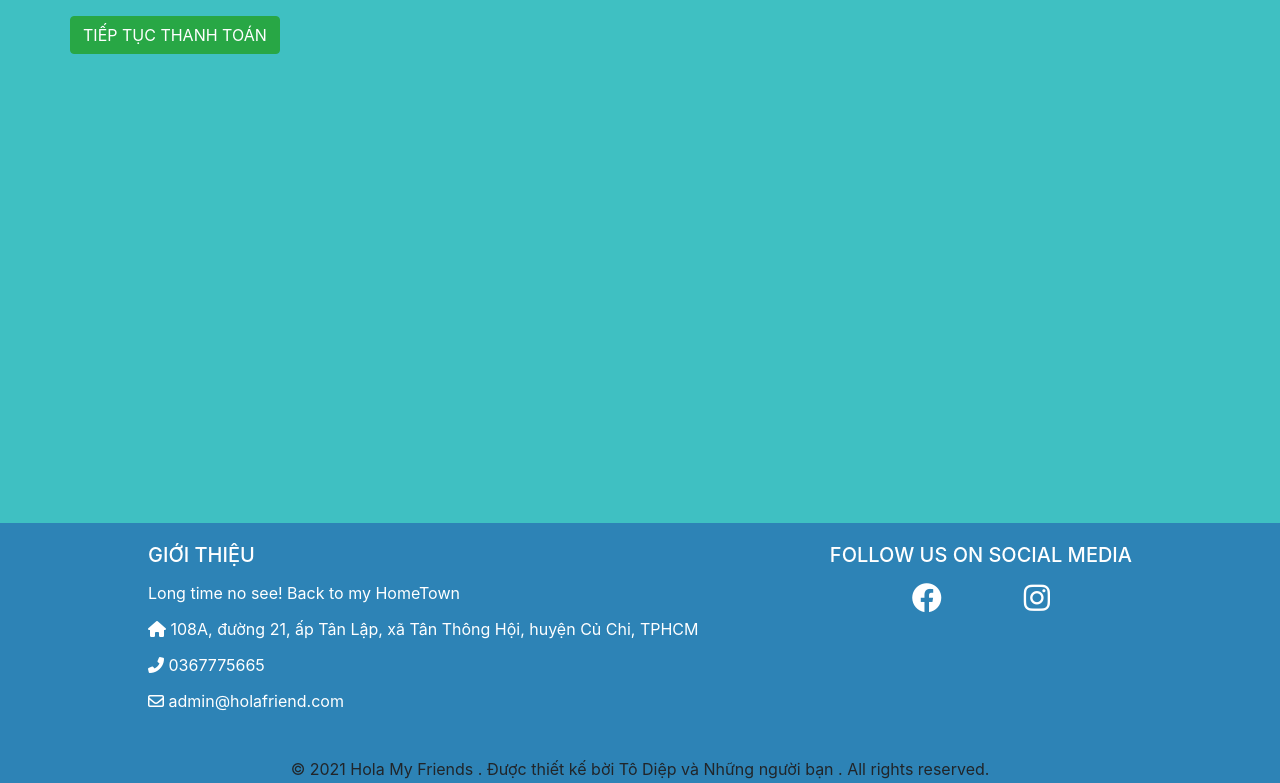
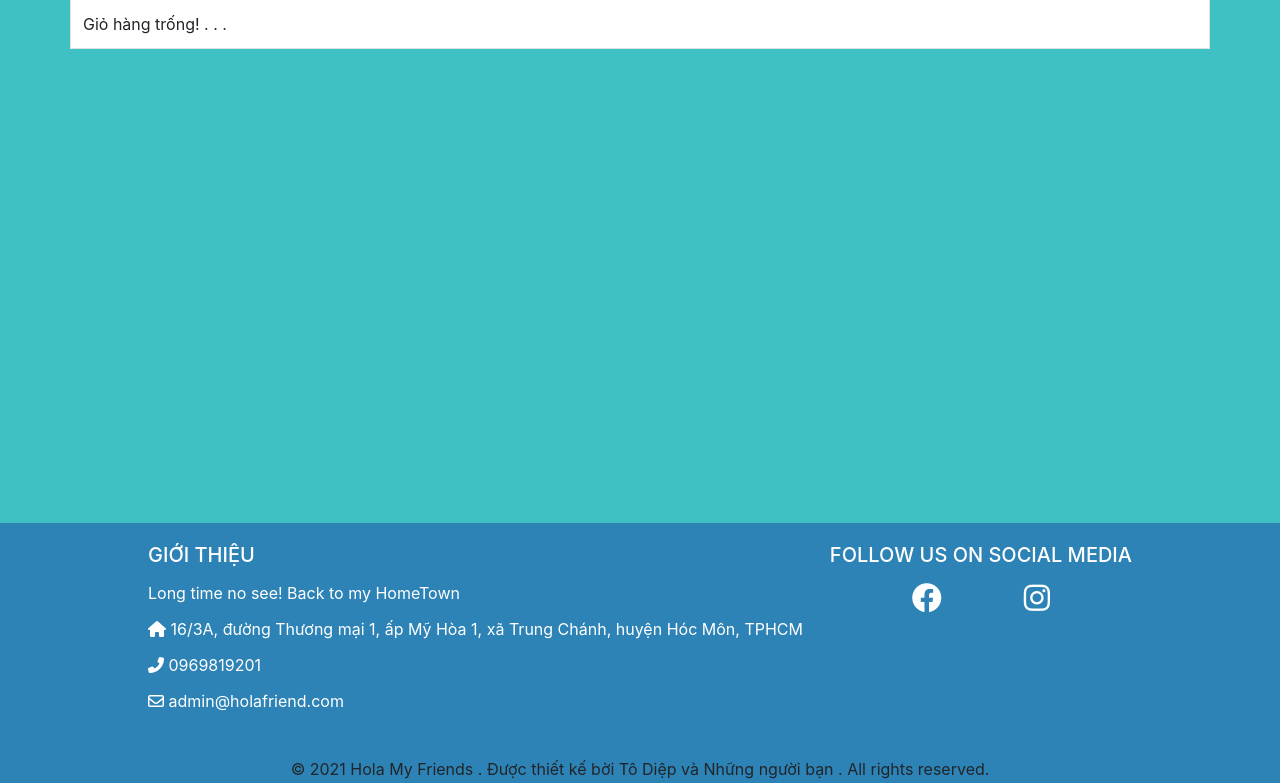
Before and after one commit to dinhlocpisces6301/CafeHouse, a PHP site: page /cart.php in a window 1280 px wide. Shown: the part 194-977 px from the top of the page. Run offline with PHP 8.4, Linux system fonts and the light colour scheme; data comes from the database, SQL or seed files in the repository; some libraries are stand-ins or nearby versions.

Commit message:
GioHang fix bug

```diff
--- a/404.html
+++ b/404.html
@@ -74,7 +74,7 @@
         <a href="#"><i class="ti-facebook"></i></a>
         <a href="#"><i class="ti-twitter"></i></a>
         <a href="#"><i class="ti-pinterest"></i></a>
-        <a href="#"><i class="ti-google-plus"></i></a>
+        <a href="#"><i class="ti-google"></i></a>
       </div>
     </div>
   </div>
--- a/assets/css/style.css
+++ b/assets/css/style.css
@@ -185,8 +185,8 @@ div #header-logo a {
     background: transparent;
     padding: 1rem;
     border-radius: 0;
-    border-bottom: 2px solid #fff;
-    border-top: 2px solid #fff;
+    border: 2px solid #fff;
+    border-radius: 8px;
 }
 .container .breadcrumb li {
     margin-right: 0.5rem;
--- a/cart.php
+++ b/cart.php
@@ -40,8 +40,16 @@ foreach($_SESSION['cart'] as $item) {
 		</tr>';
 }
 ?>
-		</table>
-		<a href="checkout.php"><button class="btn btn-success">TIẾP TỤC THANH TOÁN</button></a>
+		<?php
+			if($_SESSION['cart'] == [])
+				echo '
+					<td colspan="7";">Giỏ hàng trống! . . .</td>
+					</table>';
+			else
+				echo '
+					</table>
+					<a href="checkout.php"><button class="btn btn-success">TIẾP TỤC THANH TOÁN</button></a>';
+		?>
 	</div>
 </div>
 <script type="text/javascript">
--- a/layouts/footer.php
+++ b/layouts/footer.php
@@ -4,9 +4,9 @@
                 <h4>GIỚI THIỆU</h4>
                 <ul style="list-style: none;">
                     <li>Long time no see! Back to my HomeTown</li>
-                    <li><i class="fas fa-home"></i> 108A, đường 21, ấp Tân Lập, xã Tân Thông Hội, huyện Củ Chi, TPHCM
+                    <li><i class="fas fa-home"></i> 16/3A, đường Thương mại 1, ấp Mỹ Hòa 1, xã Trung Chánh, huyện Hóc Môn, TPHCM
                     </li>
-                    <li><i class="fas fa-phone-alt"></i> 0367775665</li>
+                    <li><i class="fas fa-phone-alt"></i> 0969819201</li>
                     <li><i class="far fa-envelope"></i> admin@holafriend.com</li>
                 </ul>
             </div>
```
